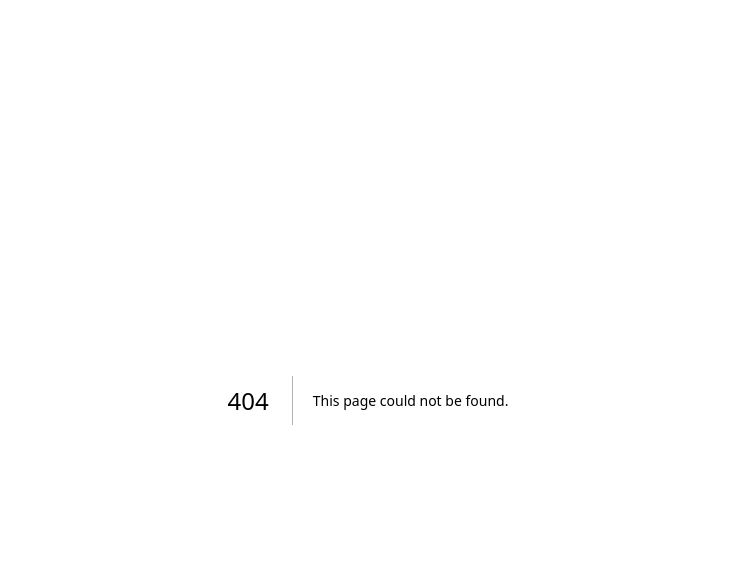
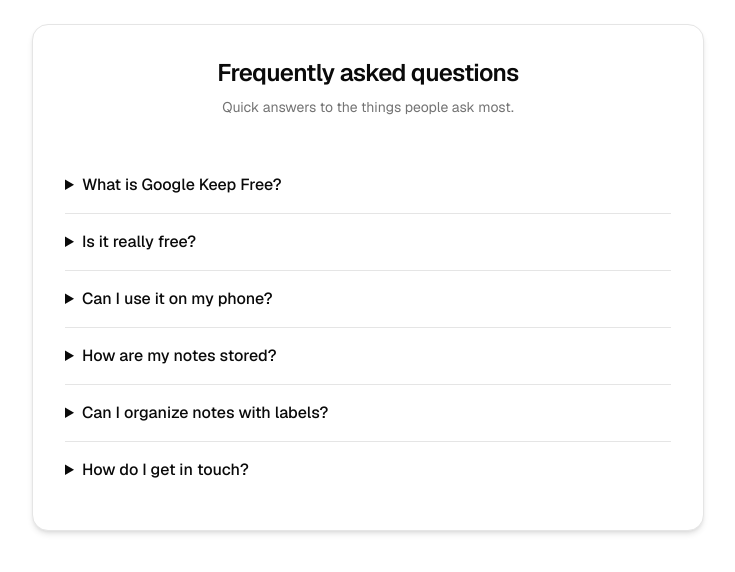
Before and after one commit to npranto/google-keep-free, a Next.js app: page /faq in a window 1280 px wide. Before the commit this address had no page. Shown: the top 572 px of the page, without its empty margins (272-1007 px from the left). Built offline with nearby package versions, Linux system fonts and the light colour scheme.

Commit message:
feat(faq): add static /faq page with collapsible Q&A
Adds the /faq route as a static server component with six dummy question and answer pairs rendered through native details/summary. Tracked as 01.02.03.01.

```diff
--- /dev/null
+++ b/app/faq/page.tsx
@@ -0,0 +1,70 @@
+const faqs = [
+  {
+    id: "what-is-it",
+    question: "What is Google Keep Free?",
+    answer:
+      "A simple notes app for capturing short thoughts and organizing them later. This is placeholder copy.",
+  },
+  {
+    id: "is-it-free",
+    question: "Is it really free?",
+    answer:
+      "Yes. There are no paid tiers in this example, and no credit card is needed to start.",
+  },
+  {
+    id: "mobile",
+    question: "Can I use it on my phone?",
+    answer:
+      "The layout is built to adapt to smaller screens, so it works in a mobile browser too.",
+  },
+  {
+    id: "storage",
+    question: "How are my notes stored?",
+    answer:
+      "Notes are saved to a database and tied to your account. This answer is dummy text for the example page.",
+  },
+  {
+    id: "labels",
+    question: "Can I organize notes with labels?",
+    answer:
+      "Labels and colors are on the roadmap. For now this question only exists to fill the page.",
+  },
+  {
+    id: "contact",
+    question: "How do I get in touch?",
+    answer:
+      "Contact details are not set up yet. Check back once the project has a real support address.",
+  },
+];
+
+export default function FaqPage() {
+  return (
+    <main className="flex flex-1 items-start justify-center p-6">
+      <div className="w-full max-w-2xl rounded-2xl border border-border bg-card p-8 shadow-md">
+        <div className="text-center">
+          <h1 className="text-2xl font-semibold tracking-tight">
+            Frequently asked questions
+          </h1>
+          <p className="mt-2 text-sm text-muted-foreground">
+            Quick answers to the things people ask most.
+          </p>
+        </div>
+
+        <ul className="mt-10 flex flex-col divide-y divide-border">
+          {faqs.map((faq) => (
+            <li key={faq.id}>
+              <details className="py-4">
+                <summary className="cursor-pointer font-medium">
+                  {faq.question}
+                </summary>
+                <p className="mt-2 text-sm text-muted-foreground">
+                  {faq.answer}
+                </p>
+              </details>
+            </li>
+          ))}
+        </ul>
+      </div>
+    </main>
+  );
+}
```
Also changed, not shown: .scratch/google-keep-free-mvp/issues/01.02.03.01-faq-page-ui.md (added).
